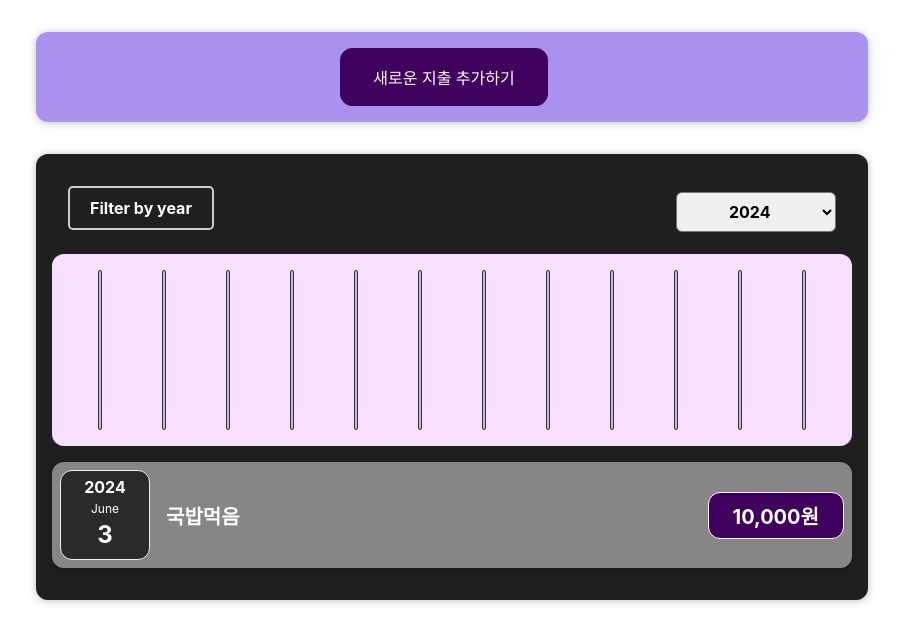
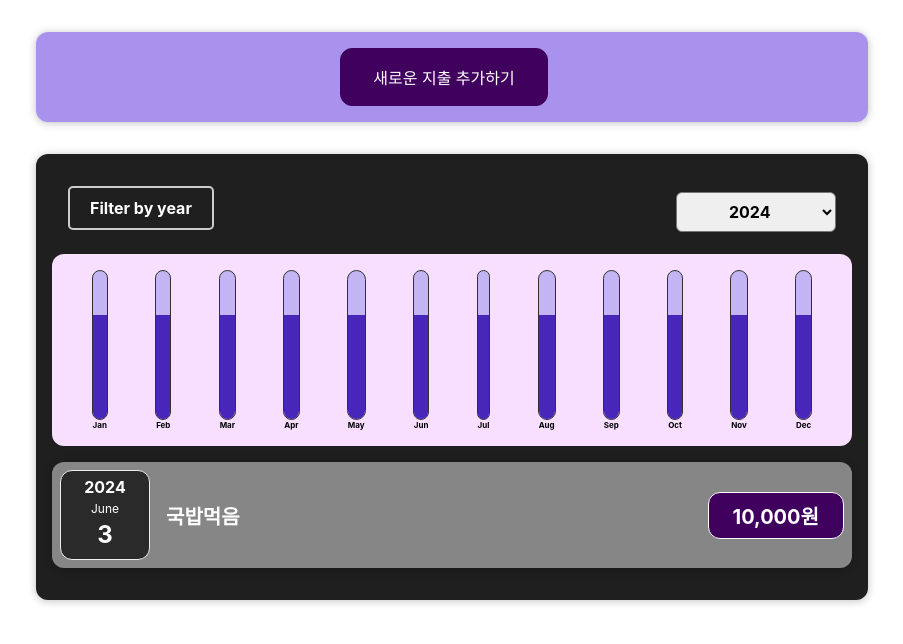
Before and after one commit to yunjeongg/REACT_STUDY20240612, a React (Create React App) app: page / in a window 1280 px wide. Shown: the top 644 px of the page, without its empty margins (188-1091 px from the left). Built offline with nearby package versions, Linux system fonts and the light colour scheme.

Commit message:
# 17. 차트데이터 Month 추가

```diff
--- a/src/components/chart/Chart.js
+++ b/src/components/chart/Chart.js
@@ -2,21 +2,15 @@ import React from 'react'
 import ChartBar from './ChartBar'
 import './Chart.css';
 
-const Chart = () => {
+const Chart = ({ dataPoints }) => {
+  console.log(dataPoints);
   return (
     <div className='chart'>
-      <ChartBar />
-      <ChartBar />
-      <ChartBar />
-      <ChartBar />
-      <ChartBar />
-      <ChartBar />
-      <ChartBar />
-      <ChartBar />
-      <ChartBar />
-      <ChartBar />
-      <ChartBar />
-      <ChartBar />
+
+      {
+        dataPoints.map(dp => <ChartBar key={dp.label} label={dp.label} />)
+      }
+
     </div>
   )
 }
--- a/src/components/chart/ChartBar.js
+++ b/src/components/chart/ChartBar.js
@@ -2,17 +2,25 @@ import React from "react";
 
 import "./ChartBar.css";
 
-const ChartBar = () => {
+const ChartBar = ({label}) => {
+
+  // // 인라인 스타일 객체
+  // const fillStyle = {
+  //   height: '60%'
+  // };
+
+  // 인라인 스타일 객체 계산
+  let barFillHeight = '70%';
 
 
   return (
     <div className="chart-bar">
       <div className="chart-bar__inner">
-        <div
-          className="chart-bar__fill"
-        ></div>
+        <div className="chart-bar__fill" style={{ height:barFillHeight}}>
+
+        </div>
       </div>
-      <div className="chart-bar__label"></div>
+      <div className="chart-bar__label">{label}</div>
     </div>
   );
 };
--- a/src/components/chart/ExpenseChart.js
+++ b/src/components/chart/ExpenseChart.js
@@ -19,7 +19,7 @@ const ExpenseChart = () => {
   ];
 
   return (
-    <Chart/>
+    <Chart dataPoints={chartDataPoints} />
   )
 }
 
```
